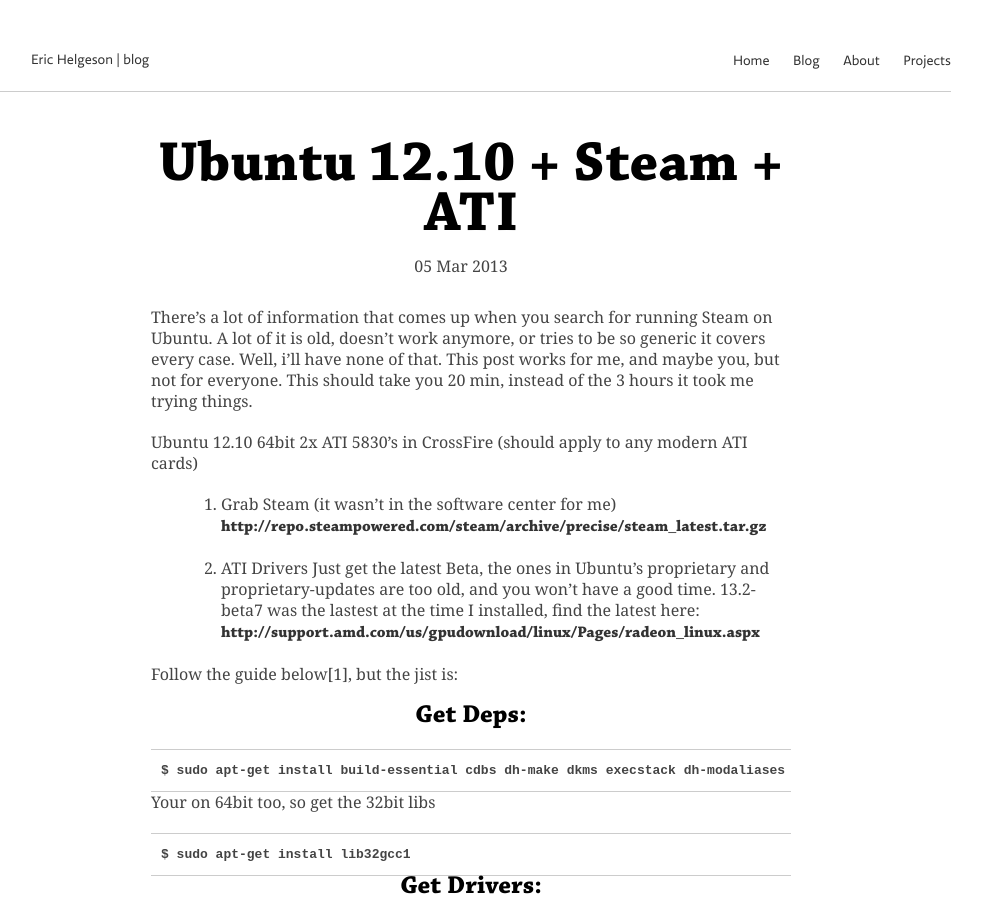
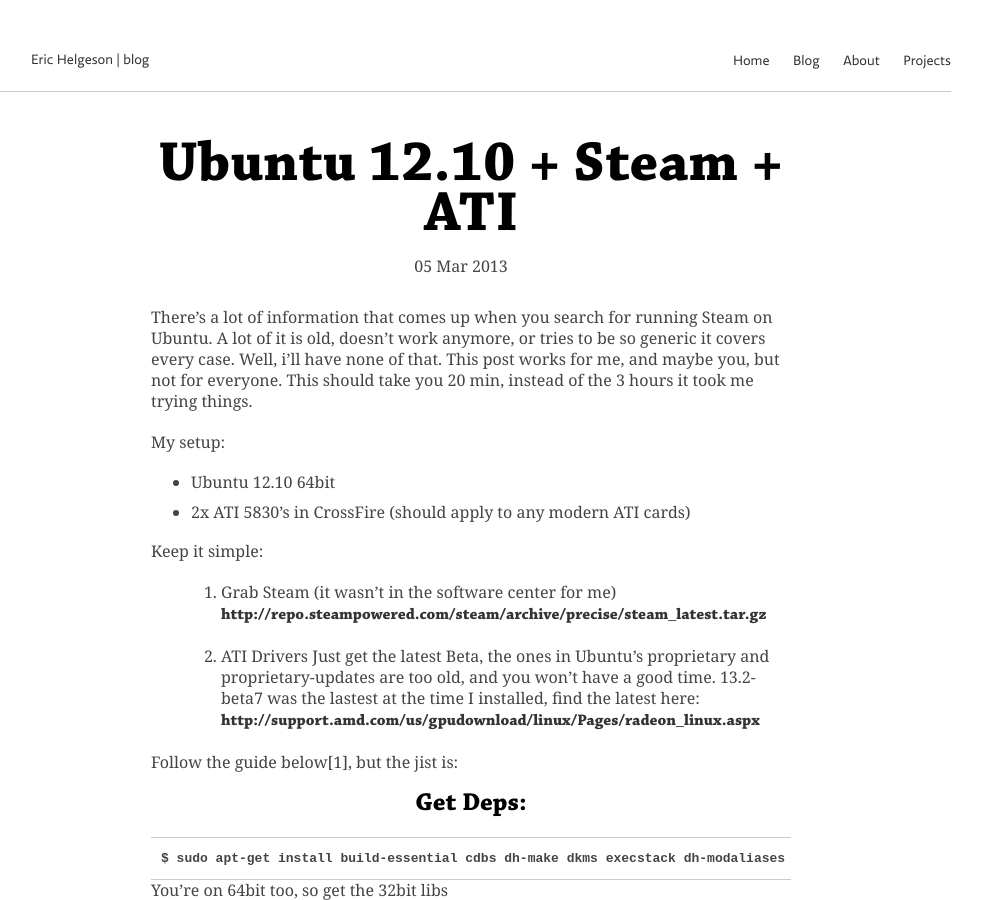
Before and after one commit to erichelgeson/erichelgeson.github.com, a Jekyll site: the page built from _posts/2013-03-05-ubuntu-steam-amd.md, in a window 1280 px wide and 900 px high. Shown: the whole window, without its empty margins (169-1151 px from the left). Built offline with Jekyll 4.4.1, drawn with Linux system fonts in a browser that asks for light colours; Markdown is read by kramdown in place of the engine named in the settings; comment, search, counter and statistics services are not loaded.

Commit message:
minor spelling and format

```diff
--- a/_posts/2013-03-05-ubuntu-steam-amd.md
+++ b/_posts/2013-03-05-ubuntu-steam-amd.md
@@ -7,8 +7,11 @@ category: blog
 
 There’s a lot of information that comes up when you search for running Steam on Ubuntu. A lot of it is old, doesn’t work anymore, or tries to be so generic it covers every case. Well, i’ll have none of that. This post works for me, and maybe you, but not for everyone. This should take you 20 min, instead of the 3 hours it took me trying things.
 
-Ubuntu 12.10 64bit
-2x ATI 5830’s in CrossFire (should apply to any modern ATI cards)
+My setup:
+* Ubuntu 12.10 64bit
+* 2x ATI 5830’s in CrossFire (should apply to any modern ATI cards)
+
+Keep it simple:
 
 1. Grab Steam (it wasn’t in the software center for me) [http://repo.steampowered.com/steam/archive/precise/steam_latest.tar.gz](http://repo.steampowered.com/steam/archive/precise/steam_latest.tar.gz)
 
@@ -22,7 +25,7 @@ Follow the guide below\[1\], but the jist is:
 $ sudo apt-get install build-essential cdbs dh-make dkms execstack dh-modaliases linux-headers-generic fakeroot
 </pre>
 
-Your on 64bit too, so get the 32bit libs
+You're on 64bit too, so get the 32bit libs
 <pre>$ sudo apt-get install lib32gcc1
 </pre>
 
```
